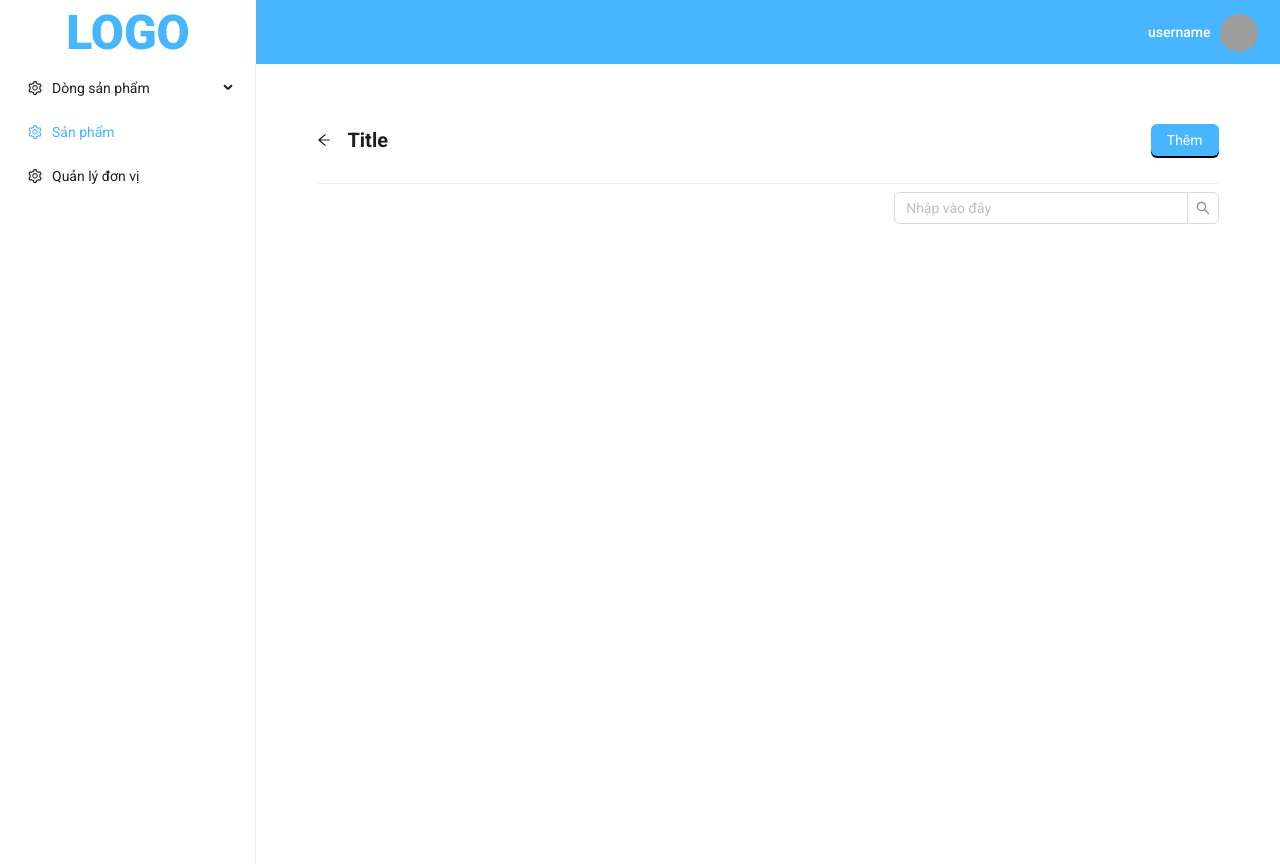
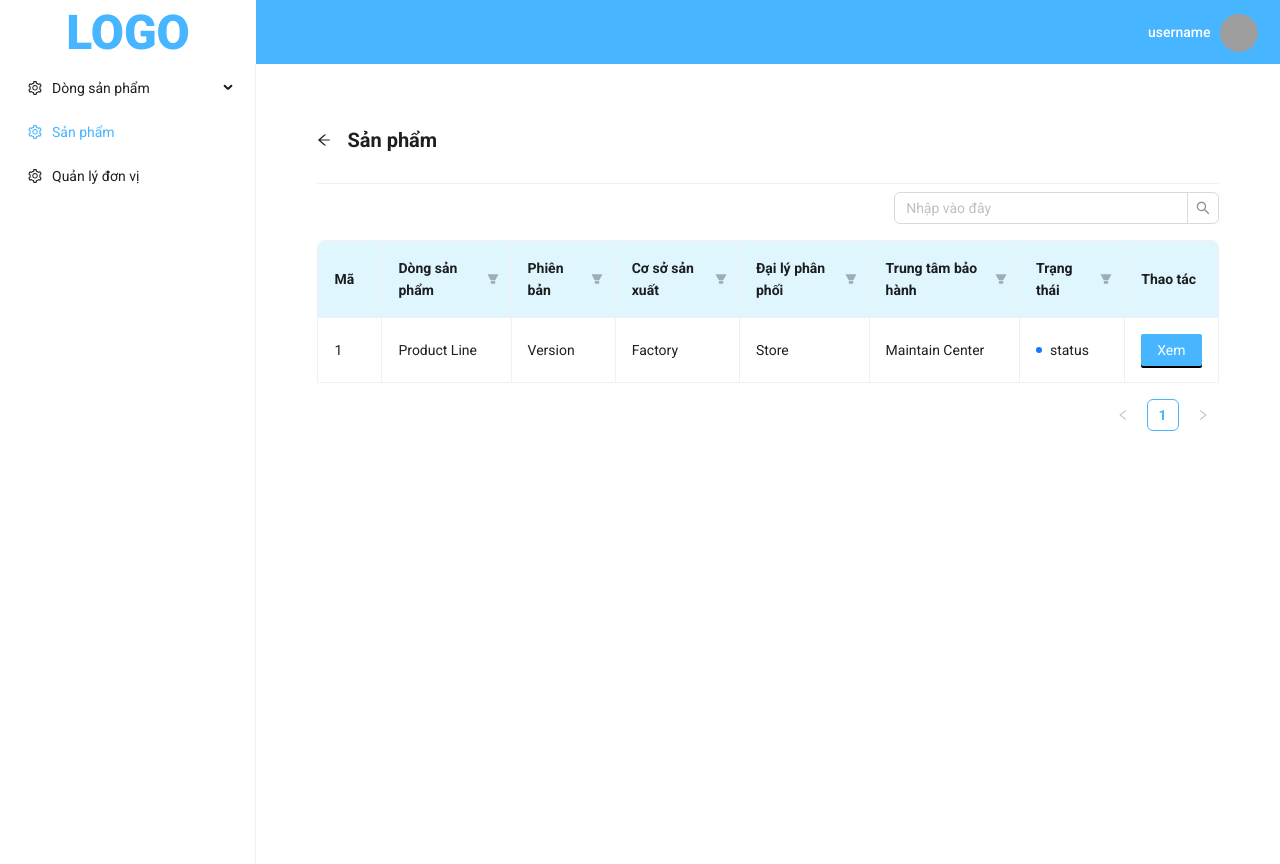
Before and after one commit to Haha02012021/ProductiveBigCorp, a React (Create React App) app in the folder frontend/: page /product in a window 1280 px wide. Built offline with nearby package versions, Linux system fonts and the light colour scheme; grey boxes are pictures that could not be loaded; a web font is replaced by a local one.

Commit message:
update Pages for Executive Board

```diff
--- a/frontend/src/Pages/ExecutiveBoard/Product/index.js
+++ b/frontend/src/Pages/ExecutiveBoard/Product/index.js
@@ -1,5 +1,112 @@
+import { Badge } from "antd";
+import ActionsCell from "../../../Components/Table/ActionsCell";
+import CustomTable from "../../../Components/Table/CustomTable";
 import ExecutiveBoardLayout from "../../../Layouts/ExecutiveBoardLayout";
 
+const columns = [
+  {
+    title: "Mã",
+    dataIndex: "id",
+    key: "id",
+    fixed: true,
+    width: 64,
+  },
+  {
+    title: "Dòng sản phẩm",
+    dataIndex: "productLine",
+    key: "productLine",
+    onFilter: () => {},
+    filters: [],
+  },
+  {
+    title: "Phiên bản",
+    dataIndex: "version",
+    key: "version",
+    filters: [
+      { text: "Fac 1", value: "Fac 1" },
+      { text: "Fac 2", value: "Fac 2" },
+      { text: "Factory", value: "Factory" },
+    ],
+    filterSearch: true,
+    onFilter: () => {},
+  },
+  {
+    title: "Cơ sở sản xuất",
+    dataIndex: "factory",
+    key: "factory",
+    filters: [
+      { text: "Fac 1", value: "Fac 1" },
+      { text: "Fac 2", value: "Fac 2" },
+      { text: "Factory", value: "Factory" },
+    ],
+    filterSearch: true,
+    onFilter: () => {},
+  },
+  {
+    title: "Đại lý phân phối",
+    dataIndex: "store",
+    key: "productLine",
+    filters: [
+      { text: "Fac 1", value: "Fac 1" },
+      { text: "Fac 2", value: "Fac 2" },
+      { text: "Factory", value: "Factory" },
+    ],
+    filterSearch: true,
+    onFilter: () => {},
+  },
+  {
+    title: "Trung tâm bảo hành",
+    dataIndex: "maintainCenter",
+    key: "maintainCenter",
+    filters: [
+      { text: "Fac 1", value: "Fac 1" },
+      { text: "Fac 2", value: "Fac 2" },
+      { text: "Factory", value: "Factory" },
+    ],
+    filterSearch: true,
+    onFilter: () => {},
+  },
+  {
+    title: "Trạng thái",
+    dataIndex: "state",
+    key: "state",
+    render: (state) => <Badge color="blue" text={"status"} />,
+    filters: [
+      { text: "Fac 1", value: "Fac 1" },
+      { text: "Fac 2", value: "Fac 2" },
+      { text: "Factory", value: "Factory" },
+    ],
+    filterSearch: true,
+    onFilter: () => {},
+  },
+  {
+    title: "Thao tác",
+    dataIndex: "actions",
+    key: "actions",
+    fixed: "center",
+    width: 60,
+    render: () => <ActionsCell hasEdit={false} hasDelete={false} />,
+  },
+];
+
+const dataSource = [
+  {
+    id: 1,
+    productLine: "Product Line",
+    version: "Version",
+    factory: "Factory",
+    store: "Store",
+    maintainCenter: "Maintain Center",
+    state: 0,
+  },
+];
+
 export default function Product() {
-  return <ExecutiveBoardLayout></ExecutiveBoardLayout>;
+  return (
+    <ExecutiveBoardLayout
+      pageHeaderProps={{ title: "Sản phẩm", hasAction: false }}
+    >
+      <CustomTable columns={columns} dataSource={dataSource} />
+    </ExecutiveBoardLayout>
+  );
 }
--- a/frontend/src/Pages/ExecutiveBoard/ProductLine/LinesManage/index.js
+++ b/frontend/src/Pages/ExecutiveBoard/ProductLine/LinesManage/index.js
@@ -1,5 +1,5 @@
-import ActionsCell from "../../../../Components/ActionsCell";
-import CustomTable from "../../../../Components/CustomTable";
+import ActionsCell from "../../../../Components/Table/ActionsCell";
+import CustomTable from "../../../../Components/Table/CustomTable";
 import ExecutiveBoardLayout from "../../../../Layouts/ExecutiveBoardLayout";
 
 const columns = [
@@ -21,6 +21,7 @@ const columns = [
     key: "actions",
     fixed: "center",
     width: 236,
+    render: () => <ActionsCell />,
   },
 ];
 
@@ -29,7 +30,6 @@ const dataSource = [
     key: 1,
     index: 1,
     productLine: "Product Line",
-    actions: <ActionsCell hasView={false} />,
   },
 ];
 
--- a/frontend/src/Pages/ExecutiveBoard/ProductLine/VersionManage/index.js
+++ b/frontend/src/Pages/ExecutiveBoard/ProductLine/VersionManage/index.js
@@ -1,9 +1,39 @@
+import ActionsCell from "../../../../Components/Table/ActionsCell";
+import CustomTable from "../../../../Components/Table/CustomTable";
 import ExecutiveBoardLayout from "../../../../Layouts/ExecutiveBoardLayout";
+
+const columns = [
+  {
+    title: "STT",
+    dataIndex: "index",
+    key: "index",
+    fixed: true,
+    width: 64,
+  },
+  {
+    title: "Dòng sản phẩm",
+    dataIndex: "productLine",
+    key: "productLine",
+  },
+  {
+    title: "Phiên bản",
+    dataIndex: "productLine",
+    key: "productLine",
+  },
+  {
+    title: "Thao tác",
+    dataIndex: "actions",
+    key: "actions",
+    fixed: "center",
+    width: 236,
+    render: () => <ActionsCell />,
+  },
+];
 
 export default function VersionManage() {
   return (
-    <ExecutiveBoardLayout
-      pageHeaderProps={{ title: "Quản lý phiên bản" }}
-    ></ExecutiveBoardLayout>
+    <ExecutiveBoardLayout pageHeaderProps={{ title: "Quản lý phiên bản" }}>
+      <CustomTable columns={columns} />
+    </ExecutiveBoardLayout>
   );
 }
--- a/frontend/src/Pages/ExecutiveBoard/UnitManage/index.js
+++ b/frontend/src/Pages/ExecutiveBoard/UnitManage/index.js
@@ -1,7 +1,7 @@
 import ExecutiveBoardLayout from "../../../Layouts/ExecutiveBoardLayout";
-import ActionsCell from "../../../Components/ActionsCell";
-import CustomTable from "../../../Components/CustomTable";
-import { Tabs } from 'antd';
+import ActionsCell from "../../../Components/Table/ActionsCell";
+import CustomTable from "../../../Components/Table/CustomTable";
+import { Tabs } from "antd";
 
 const columns = [
   {
@@ -12,9 +12,19 @@ const columns = [
     width: 64,
   },
   {
-    title: "Dòng sản phẩm",
-    dataIndex: "productLine",
-    key: "productLine",
+    title: "Tên",
+    dataIndex: "name",
+    key: "name",
+  },
+  {
+    title: "Tài khoản",
+    dataIndex: "username",
+    key: "username",
+  },
+  {
+    title: "Mật khẩu",
+    dataIndex: "password",
+    key: "password",
   },
   {
     title: "Thao tác",
@@ -25,43 +35,65 @@ const columns = [
   },
 ];
 
-const dataSource = [
+const factoryDataSource = [
   {
     key: 1,
     index: 1,
-    productLine: "Product Line",
+    name: "Factory 1",
+    username: "factory1",
+    password: "factory1",
     actions: <ActionsCell />,
   },
 ];
 
-const tabItems= [
+const storeDataSource = [
+  {
+    key: 1,
+    index: 1,
+    name: "Store 1",
+    username: "store1",
+    password: "store1",
+    actions: <ActionsCell />,
+  },
+];
+
+const maintainCenterDataSource = [
+  {
+    key: 1,
+    index: 1,
+    name: "Center 1",
+    username: "center1",
+    password: "center1",
+  },
+];
+const tabItems = [
   {
     label: `Cơ sở sản xuất`,
-        key: '1',
-        children: <CustomTable dataSource={dataSource} columns={columns} />,
+    key: "1",
+    children: <CustomTable dataSource={factoryDataSource} columns={columns} />,
   },
   {
     label: `Đại lý phân phối`,
-            key: '2',
-          children: `Content of Tab Pane 2`,
+    key: "2",
+    children: <CustomTable dataSource={storeDataSource} columns={columns} />,
   },
   {
     label: `Trung tâm bảo hành`,
-            key: '3',
-          children: `Content of Tab Pane 3`,
+    key: "3",
+    children: (
+      <CustomTable dataSource={maintainCenterDataSource} columns={columns} />
+    ),
   },
-]
+];
 
 const onChange = (key) => {
   console.log(key);
-}
+};
 
 export default function UnitManage() {
-  return <ExecutiveBoardLayout pageHeaderProps={{ title: "Quản lý đơn vị" }}>
-    <Tabs
-        defaultActiveKey="1"
-        onChange={onChange}
-        items={tabItems}
-    />
-  </ExecutiveBoardLayout>;
+  return (
+    <ExecutiveBoardLayout pageHeaderProps={{ title: "Quản lý đơn vị" }}>
+      <Tabs defaultActiveKey="1" onChange={onChange} items={tabItems} />
+    </ExecutiveBoardLayout>
+  );
 }
```
Also changed, not shown: frontend/src/Components/Table/ActionsCell.js (renamed from frontend/src/Components/ActionsCell.js), frontend/src/Components/Table/CustomTable.js (renamed from frontend/src/Components/CustomTable.js). Lines whose indentation alone changed are shown as unchanged.
